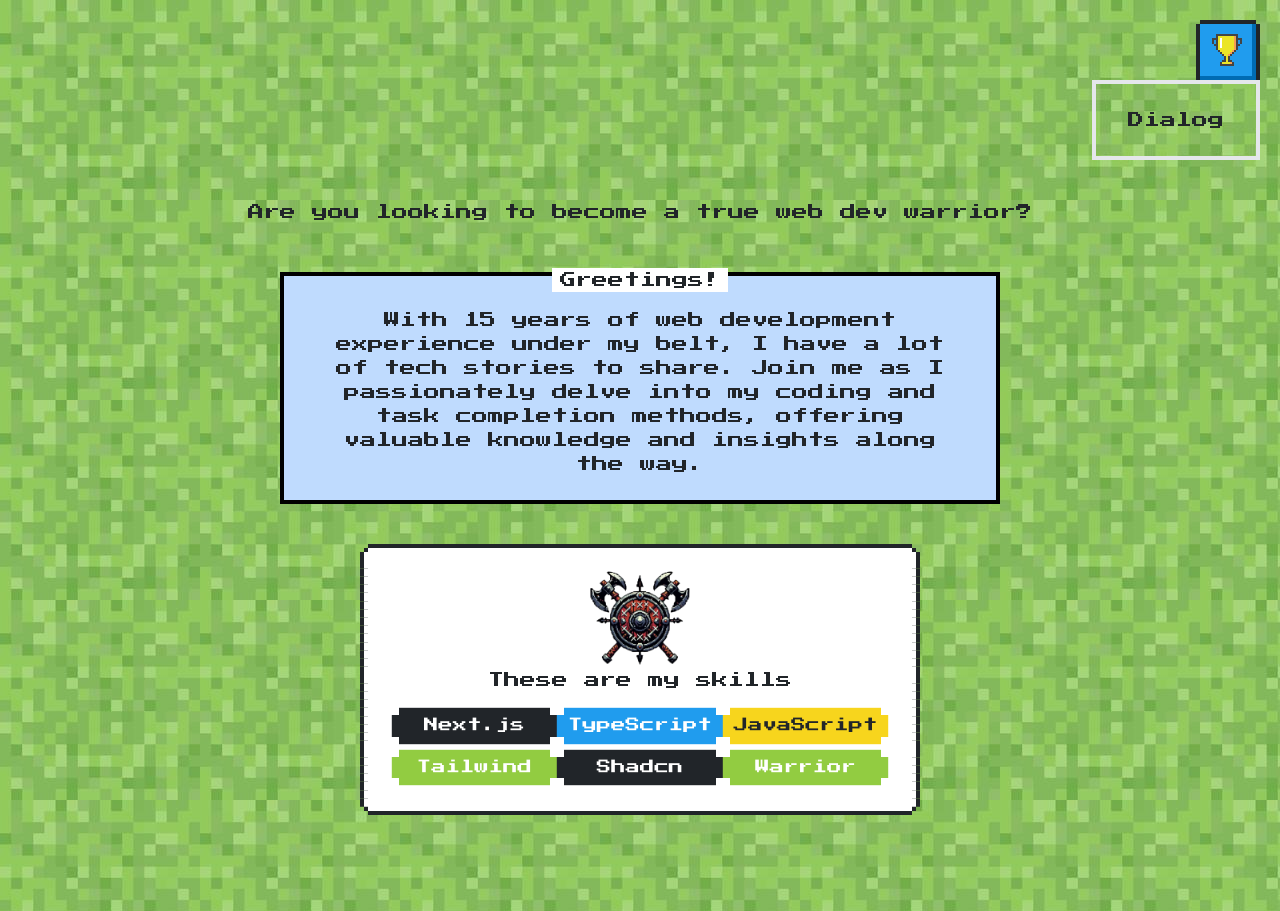
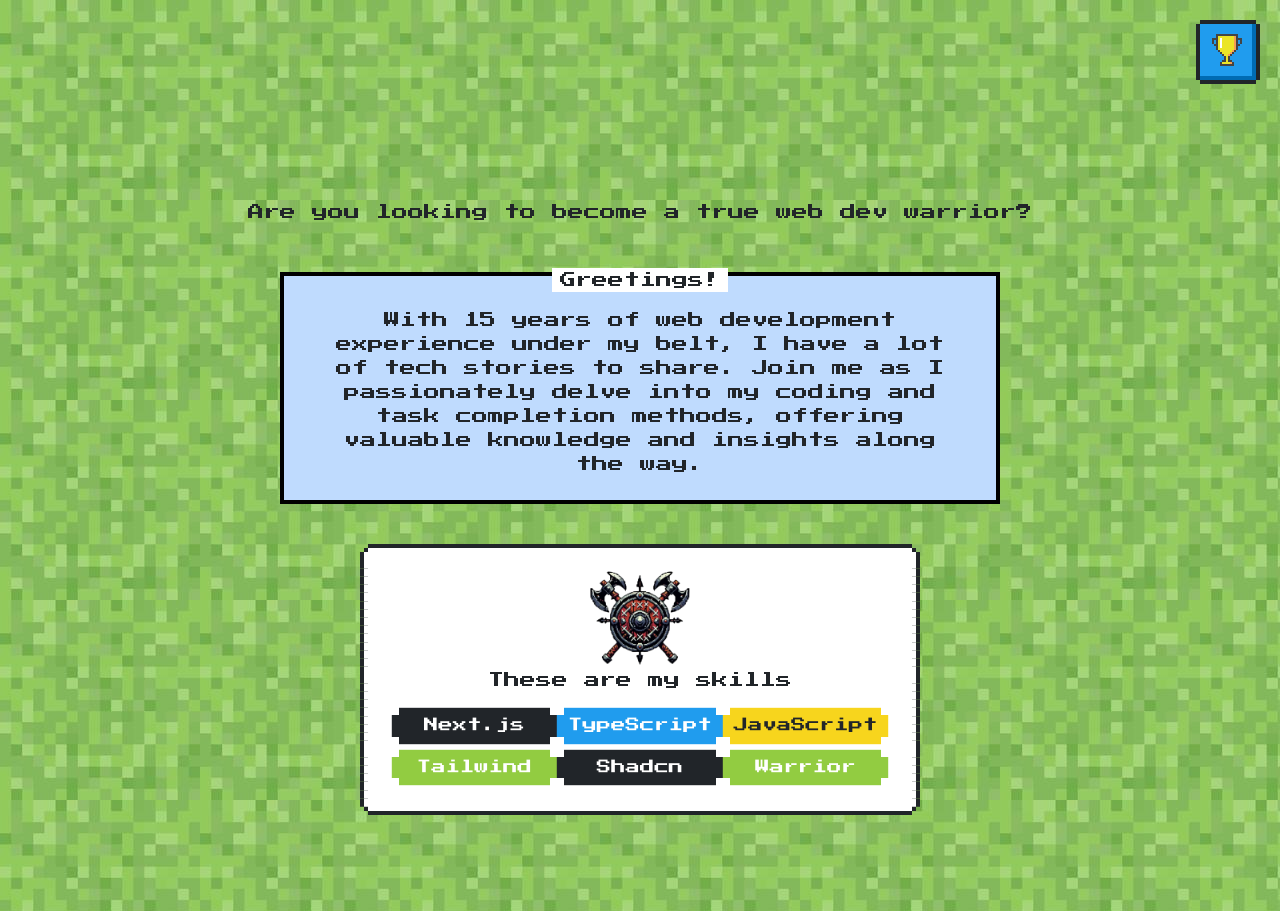
Before and after one commit to Philippe35507/Orc-RetropixelPortfolio, a Next.js app: page / in a window 1280 px wide. Built offline with nearby package versions, Linux system fonts and the light colour scheme.

Commit message:
Modal logic

```diff
--- a/app/components/ui/header/header.tsx
+++ b/app/components/ui/header/header.tsx
@@ -1,12 +1,25 @@
+"use client";
+
+import { useState } from "react";
+
 export default function Header() {
+  const [isShowModal, setIsShowModal] = useState<boolean>(false);
+
   return (
     <header className="flex w-full justify-end p-5 ">
-      <button type="button" className="nes-btn is-primary">
+      <button
+        type="button"
+        className="nes-btn is-primary"
+        onClick={() => setIsShowModal(!isShowModal)}
+      >
         <i className="nes-icon trophy"></i>
       </button>
-      <div className="nes-dialog absolute top-20">
-        <p className="title">Dialog</p>
-      </div>
+
+      {isShowModal && (
+        <div className="nes-dialog absolute top-20">
+          <p className="title">Dialog</p>
+        </div>
+      )}
     </header>
   );
 }
```
